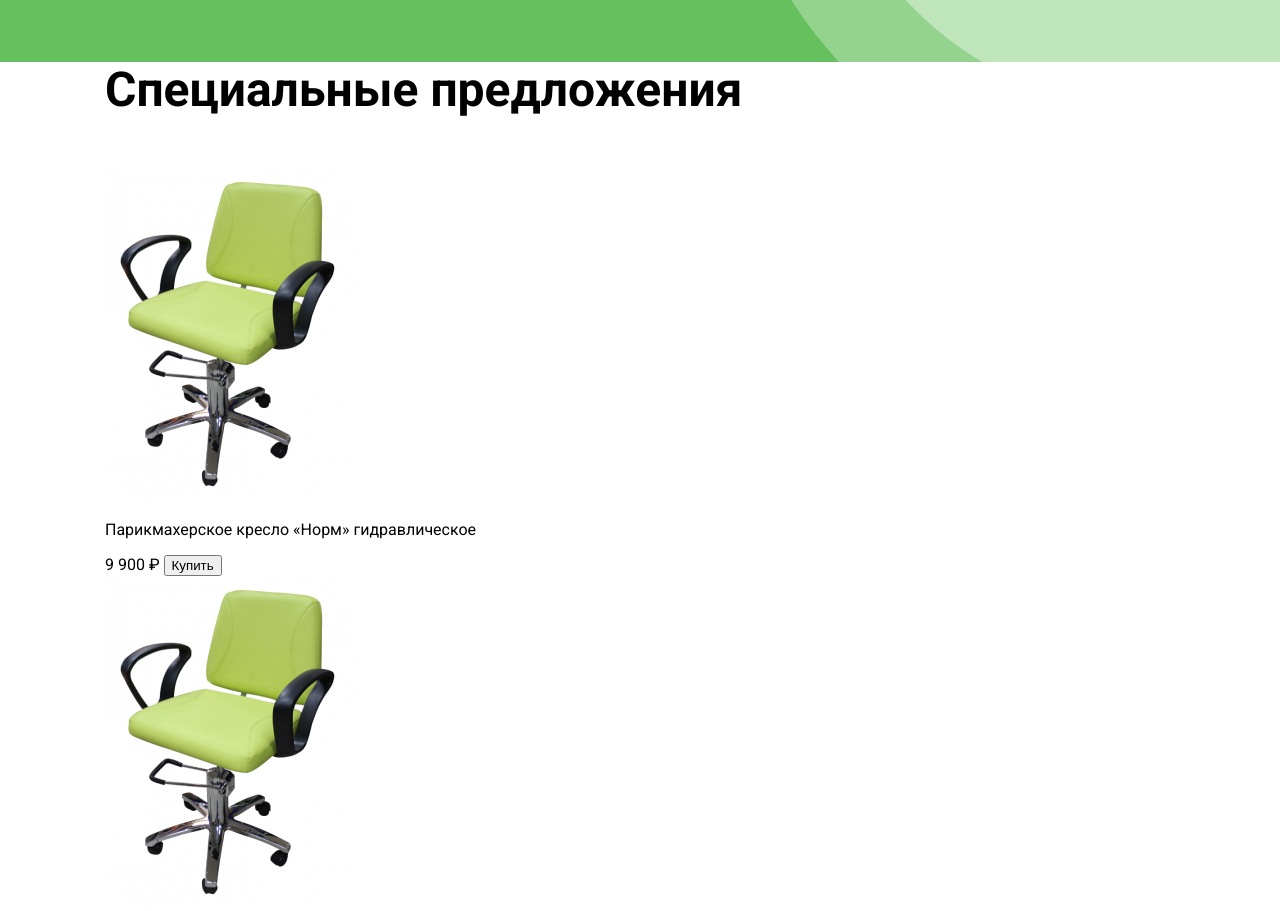
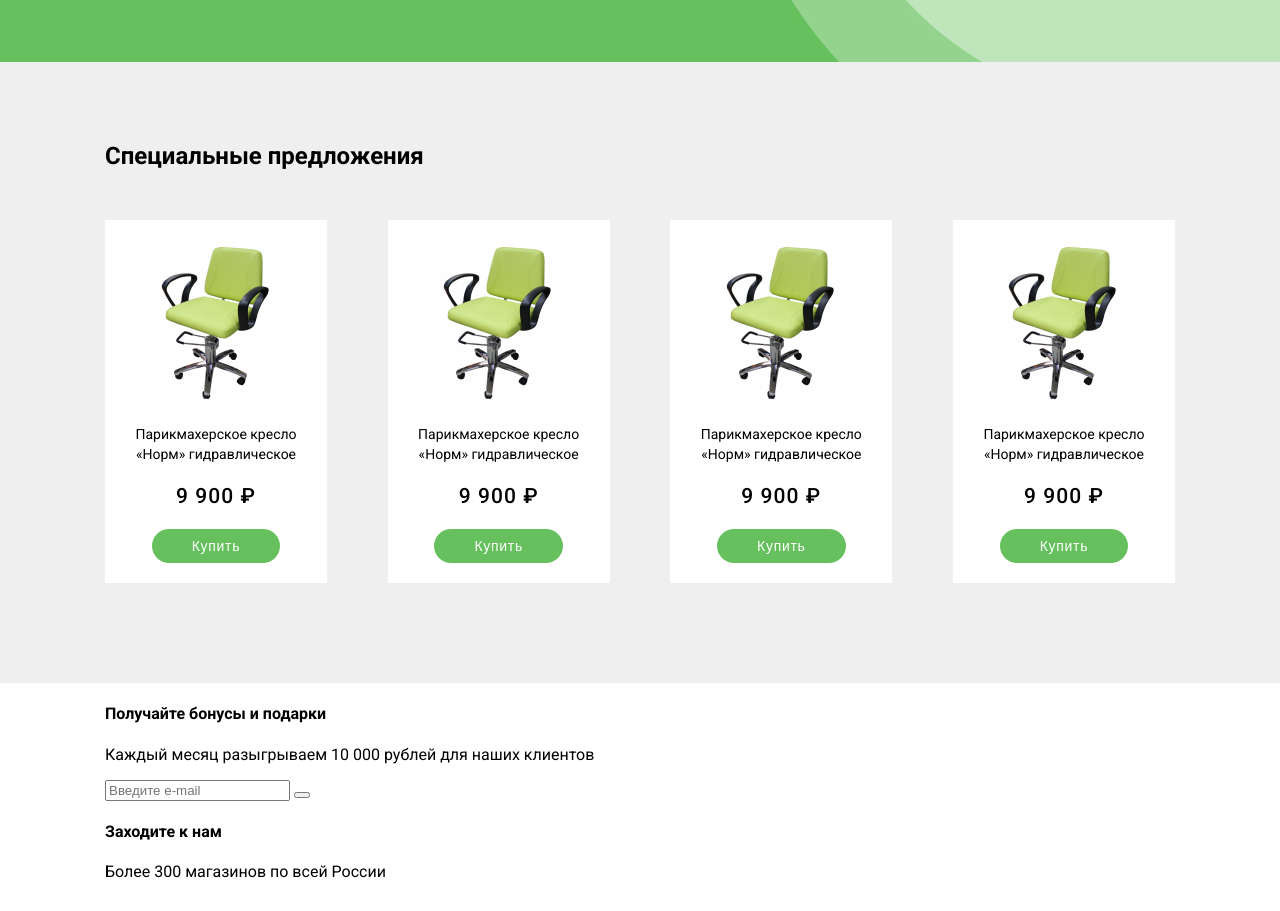
Before and after one commit to Yuriy-Tkachenko/Beauty, a website: page source/index.html in a window 1280 px wide. Shown: the part 792-1703 px from the top of the page. Drawn offline with nearby package versions, Linux system fonts and the light colour scheme; files that its build step writes are made by us from their sources; files whose address does not match are found by name.

Commit message:
created special-offer.scss

```diff
--- a/source/index.html
+++ b/source/index.html
@@ -4,7 +4,7 @@
   <meta charset="UTF-8">
   <meta http-equiv="X-UA-Compatible" content="IE=edge">
   <meta name="viewport" content="width=device-width, initial-scale=1.0">
-  <link href="https://fonts.googleapis.com/css2?family=Roboto:wght@400;700&display=swap" rel="stylesheet">
+  <link href="https://fonts.googleapis.com/css2?family=Roboto:wght@400;500;700&display=swap" rel="stylesheet">
   <link rel="stylesheet" href="css/style.css">
   <title>Beauty</title>
 </head>
@@ -81,7 +81,7 @@
         <ul class="special-offer__list">
           <li class="special-offer__item">
             <picture class="special-offer__picture">
-              <img src="./img/armchair@1x.png" srcset="./img/armchair@2x.png" alt="фотография кресла">
+              <img src="./img/armchair@1x.png" srcset="./img/armchair@2x.png" alt="фотография кресла" width="125" height="166">
             </picture>
             <p class="special-offer__description">Парикмахерское кресло «Норм» гидравлическое</p>
             <span class="special-offer__price">9 900 ₽</span>
@@ -89,7 +89,7 @@
           </li>
           <li class="special-offer__item">
             <picture class="special-offer__picture">
-              <img src="./img/armchair@1x.png" srcset="./img/armchair@2x.png" alt="фотография кресла">
+              <img src="./img/armchair@1x.png" srcset="./img/armchair@2x.png" alt="фотография кресла" width="125" height="166">
             </picture>
             <p class="special-offer__description">Парикмахерское кресло «Норм» гидравлическое</p>
             <span class="special-offer__price">9 900 ₽</span>
@@ -97,7 +97,7 @@
           </li>
           <li class="special-offer__item">
             <picture class="special-offer__picture">
-              <img src="./img/armchair@1x.png" srcset="./img/armchair@2x.png" alt="фотография кресла">
+              <img src="./img/armchair@1x.png" srcset="./img/armchair@2x.png" alt="фотография кресла" width="125" height="166">
             </picture>
             <p class="special-offer__description">Парикмахерское кресло «Норм» гидравлическое</p>
             <span class="special-offer__price">9 900 ₽</span>
@@ -105,7 +105,7 @@
           </li>
           <li class="special-offer__item">
             <picture class="special-offer__picture">
-              <img src="./img/armchair@1x.png" srcset="./img/armchair@2x.png" alt="фотография кресла">
+              <img src="./img/armchair@1x.png" srcset="./img/armchair@2x.png" alt="фотография кресла" width="125" height="166">
             </picture>
             <p class="special-offer__description">Парикмахерское кресло «Норм» гидравлическое</p>
             <span class="special-offer__price">9 900 ₽</span>
--- /dev/null
+++ b/source/sass/blocks/special-offer.scss
@@ -0,0 +1,57 @@
+.special-offer {
+  background-color: $firm-light-grey;
+}
+
+.special-offer .container {
+  padding: 80px 20px 80px 20px;
+}
+
+.title {
+  font-weight: 700;
+  font-size: 24px;
+  line-height: 28px;
+}
+
+.special-offer__list {
+  display: flex;
+  justify-content: space-between;
+  flex-wrap: wrap;
+}
+
+.special-offer__item {
+  padding: 20px 30px;
+  text-align: center;
+  background-color: $firm-white;
+  margin-bottom: 20px;
+}
+
+.special-offer__picture {
+  margin-bottom: 20px;
+}
+
+.special-offer__description {
+  font-size: 14px;
+  line-height: 20px;
+  max-width: 162px;
+  margin-bottom: 20px;
+}
+
+.special-offer__price {
+  font-size: 21px;
+  line-height: 25px;
+  letter-spacing: 0.05em;
+  font-weight: 500;
+  display: block;
+  margin-bottom: 20px;
+}
+
+.special-offer__button {
+  @include button;
+  font-size: 14px;
+  line-height: 16px;
+  letter-spacing: 0.05em;
+  color: $firm-white;
+  background-color: $firm-green;
+  padding: 9px 40px;
+  border-radius: 40px;
+}
--- a/source/sass/style.scss
+++ b/source/sass/style.scss
@@ -6,3 +6,4 @@
 // Blocks
 @import "./blocks/page-header.scss";
 @import "./blocks//main-offer.scss";
+@import "./blocks/special-offer.scss";
```
